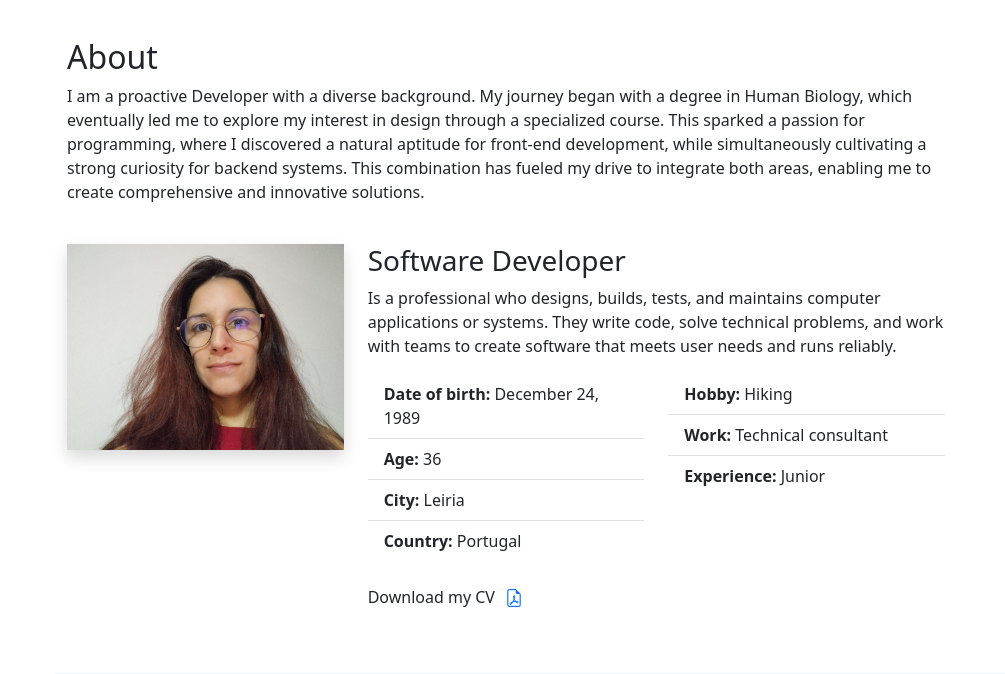
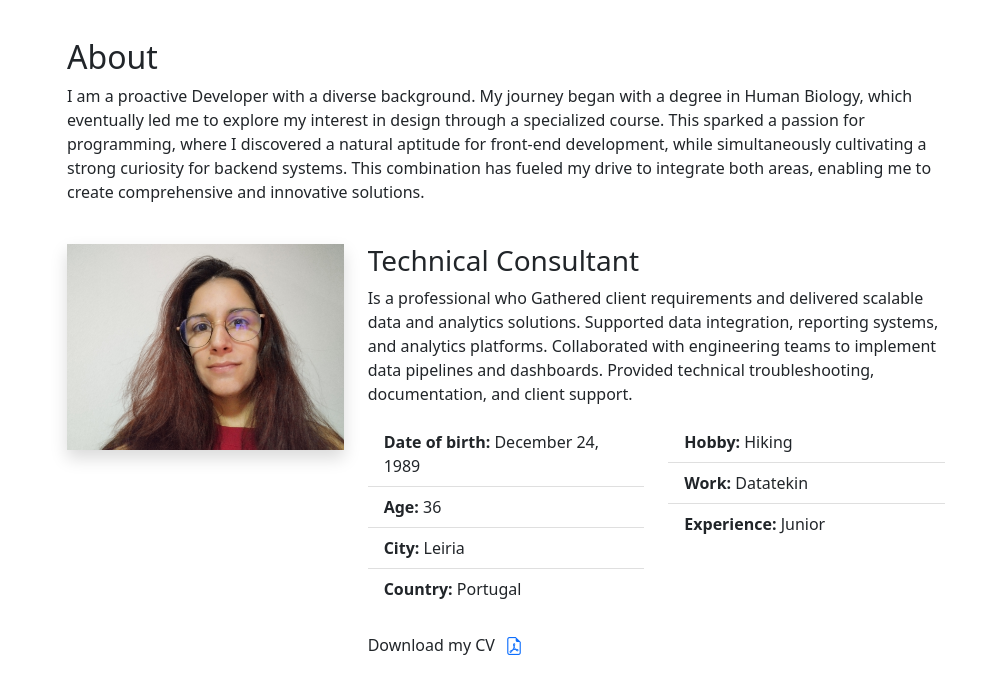
Before and after one commit to Placito/My_Portfolio, a Flask app: page / in a window 1280 px wide; the page is wider, and only the part inside the window is pictured. Shown: the part 826-1500 px from the top of that part, without its empty margins (275-1280 px from the left). Run offline with Flask 3, Linux system fonts and the light colour scheme; some libraries are stand-ins or nearby versions.

Commit message:
update about section

```diff
--- a/templates/index.html
+++ b/templates/index.html
@@ -104,8 +104,8 @@
                         <img class="img-fluid shadow" data-anime="left" src="../static/img/profile.jpg" alt="foto da Mariana" width="300" height="auto" loading="lazy">
                     </div>
                     <div class="col-md-8" data-anime="right">
-                        <h3>{{ _('Software Developer') }}</h3>
-                        <p>{{ _('Is a professional who designs, builds, tests, and maintains computer applications or systems. They write code, solve technical problems, and work with teams to create software that meets user needs and runs reliably.') }}</p>
+                        <h3>{{ _('Technical Consultant') }}</h3>
+                        <p>{{ _('Is a professional who Gathered client requirements and delivered scalable data and analytics solutions. Supported data integration, reporting systems, and analytics platforms. Collaborated with engineering teams to implement data pipelines and dashboards. Provided technical troubleshooting, documentation, and client support.') }}</p>
                         <div class="row">
                             <div class="col-md-6">
                                 <ul class="list-group list-group-flush">
@@ -118,7 +118,7 @@
                             <div class="col-md-6">
                                 <ul class="list-group list-group-flush">
                                     <li class="list-group-item"><strong>{{ _('Hobby:') }}</strong><span>{{ _(' Hiking') }}</span></li>
-                                    <li class="list-group-item"><strong>{{ _('Work:') }}</strong><a href="" target="_blank" class="text-decoration-none link-dark"> </a>{{ _(' Technical consultant') }}</li>
+                                    <li class="list-group-item"><strong>{{ _('Work:') }}</strong><a href="" target="_blank" class="text-decoration-none link-dark"> </a>{{ _(' Datatekin') }}</li>
                                     <li class="list-group-item"><strong>{{ _('Experience:') }}</strong><span>{{ _(' Junior') }}</span></li>
                                 </ul>
                             </div>
```
